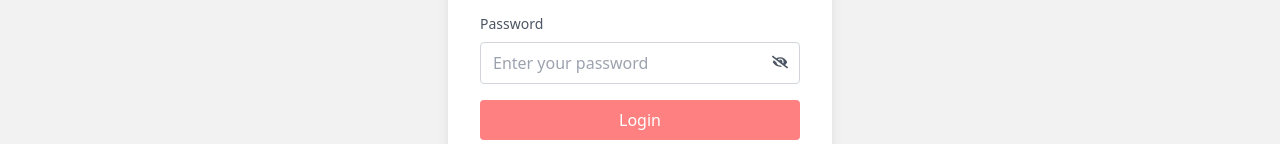
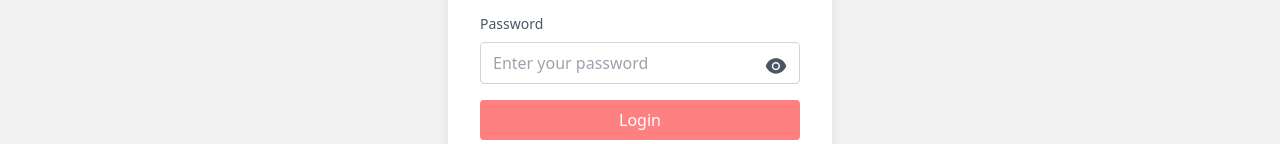
Before and after one commit to rakibwebdev23/baby-shop, a React (Vite) app: page /login in a window 1280 px wide. Shown: the part 316-460 px from the top of the page. Built offline with nearby package versions, Linux system fonts and the light colour scheme; no server answers.

Commit message:
update password show button

```diff
--- a/src/pages/Login/Login.jsx
+++ b/src/pages/Login/Login.jsx
@@ -4,7 +4,7 @@ import Swal from "sweetalert2";
 import useAuth from "../../hooks/useAuth";
 import SocialSign from "../../components/SocialSign/SocialSign";
 import { useState } from "react";
-import { FaEye, FaEyeSlash } from "react-icons/fa";
+import { AiFillEye, AiFillEyeInvisible } from "react-icons/ai";
 
 const Login = () => {
     const { register, handleSubmit, formState: { errors }, reset } = useForm();
@@ -63,7 +63,7 @@ const Login = () => {
                             className="absolute right-3 top-10 cursor-pointer text-gray-600"
                             onClick={() => setShowPassword(!showPassword)}
                         >
-                            {showPassword ? <FaEye /> : <FaEyeSlash />}
+                            {showPassword ? <AiFillEyeInvisible size={24} />  : <AiFillEye size={24} />}
                         </span>
                         {errors.password && <span className="text-red-600 text-sm">{errors.password.message}</span>}
                     </div>
--- a/src/pages/Register/Register.jsx
+++ b/src/pages/Register/Register.jsx
@@ -5,7 +5,7 @@ import Swal from "sweetalert2";
 import useAxiosPublic from "../../hooks/useAxiosPublic";
 import useAuth from "../../hooks/useAuth";
 import SocialSign from "../../components/SocialSign/SocialSign";
-import { FaEye, FaEyeSlash } from "react-icons/fa";
+import { AiFillEye, AiFillEyeInvisible } from "react-icons/ai";
 
 const Register = () => {
     const { createUser, updateUserProfile } = useAuth();
@@ -99,7 +99,7 @@ const Register = () => {
                                 className="absolute right-3 top-10 cursor-pointer"
                                 onClick={() => setShowPassword(!showPassword)}
                             >
-                                {showPassword ? <FaEye/>  : <FaEyeSlash/>}
+                                {showPassword ? <AiFillEyeInvisible size={24} />  : <AiFillEye size={24} />}
                             </span>
                             {errors.password && <span className="text-red-600 text-sm">{errors.password.message}</span>}
                         </div>
```
